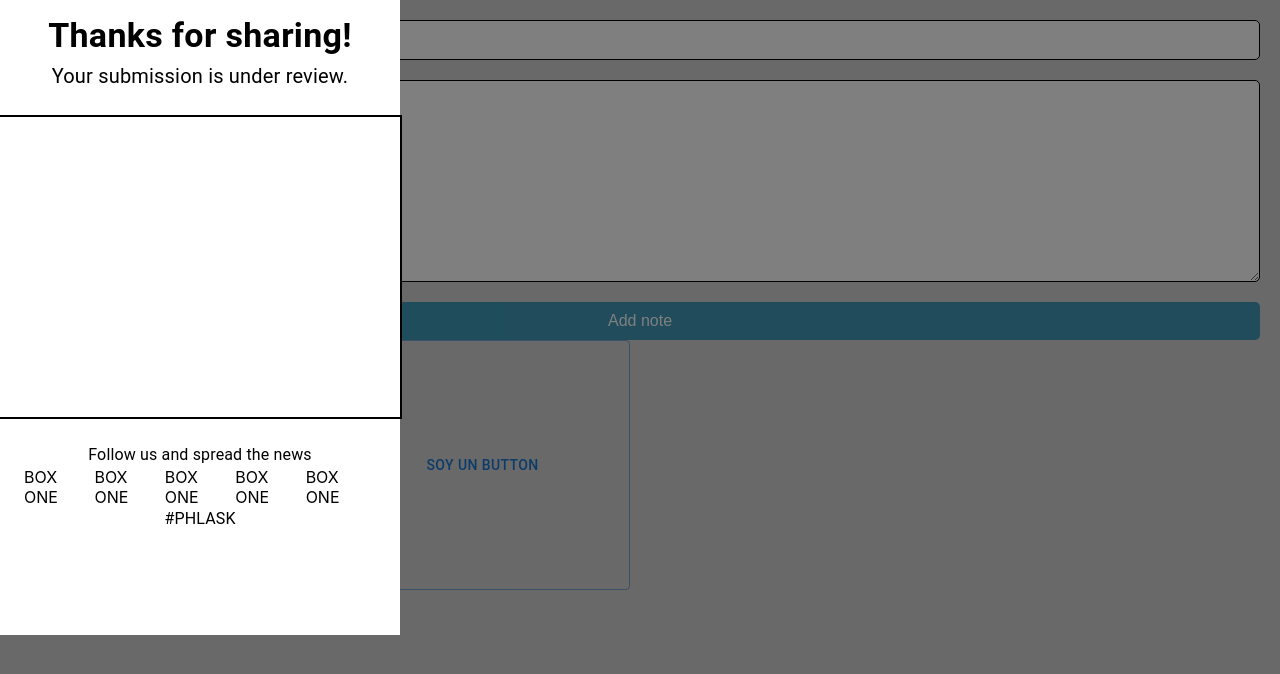
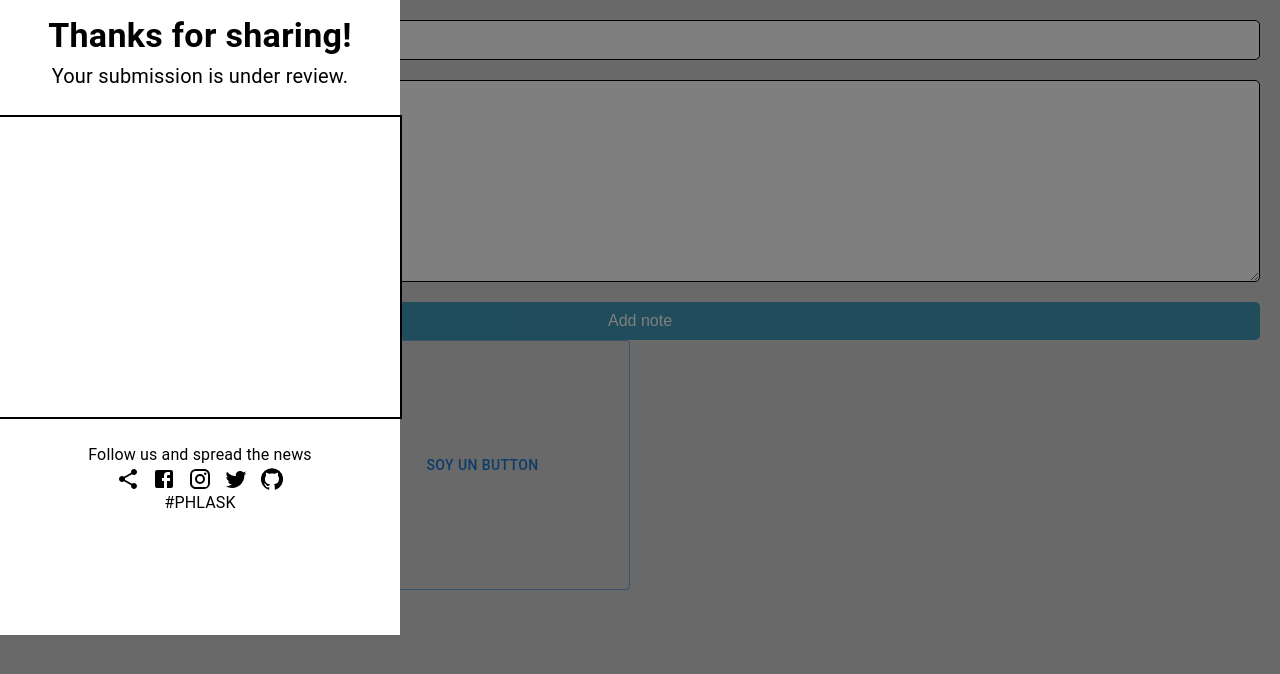
Before and after one commit to a-maci29/notes-app, a React (Create React App) app: page / in a window 1280 px wide. Both pictures are taken after a click on the button "SOY UN BUTTON". Shown: the top 674 px of the page. Built offline with nearby package versions, Linux system fonts and the light colour scheme.

Commit message:
Adds MUI library/emotion import, adds socmed icons

```diff
--- a/package.json
+++ b/package.json
@@ -5,6 +5,7 @@
   "dependencies": {
     "@emotion/react": "^11.11.1",
     "@emotion/styled": "^11.11.0",
+    "@mui/icons-material": "^5.14.18",
     "@mui/material": "^5.14.18",
     "@testing-library/jest-dom": "^5.17.0",
     "@testing-library/react": "^13.4.0",
--- a/src/components/ConfirmationModal.tsx
+++ b/src/components/ConfirmationModal.tsx
@@ -2,8 +2,10 @@ import React from 'react';
 import Button from '@mui/material/Button';
 import {  Modal, Box, Typography, Stack, Container } from '@mui/material';
 import ShareIcon from '@mui/icons-material/Share';
-// import styles from './styles/ConfirmationModal.module.scss';
-
+import FacebookIcon from '@mui/icons-material/Facebook';
+import InstagramIcon from '@mui/icons-material/Instagram';
+import TwitterIcon from '@mui/icons-material/Twitter';
+import GitHubIcon from '@mui/icons-material/GitHub';
 
 const ConfirmationModal = () => {
 
@@ -23,8 +25,8 @@ const ConfirmationModal = () => {
         <Modal
           open={open}
           onClose={handleClose}
-          aria-labelledby="modal-modal-title"
-          aria-describedby="modal-modal-description"
+          aria-labelledby="Confirmation"
+          aria-describedby="Confirmation"
         >
           <Stack
             sx={{
@@ -42,6 +44,7 @@ const ConfirmationModal = () => {
                 display: 'flex',
                 textAlign: 'center'
                 }}>
+
                 <Typography
                 sx={{ fontWeight: 600,
                       fontSize: 'h4.fontSize' }}>
@@ -51,9 +54,11 @@ const ConfirmationModal = () => {
                 sx={{ fontSize: 'h6.fontSize'}}>
                   Your submission is under review.
                 </Typography>
+
               </Box>
               <Box
-                  sx={{border: 2,
+                sx={{
+                    border: 2,
                     width:'100%',
                     height: '50%',
                     mt: 3,
@@ -64,22 +69,19 @@ const ConfirmationModal = () => {
               </Typography>
               <Container
                 sx={{ display: 'flex',
-                    flexDirection: 'row'}}>
-              <Box>
-                BOX ONE
-              </Box>
-              <Box>
-                BOX ONE
-              </Box>
-              <Box>
-                BOX ONE
-              </Box>
-              <Box>
-                BOX ONE
-              </Box>
-              <Box>
-                BOX ONE
-              </Box>
+                      flexDirection: 'row',
+                      justifyContent: 'space-evenly',
+                      width: '60%'}}>
+
+              <ShareIcon></ShareIcon>
+
+              <FacebookIcon></FacebookIcon>
+
+              <InstagramIcon></InstagramIcon>
+
+              <TwitterIcon></TwitterIcon>
+
+              <GitHubIcon></GitHubIcon>
 
               </Container>
               <Typography>
```
Also changed, not shown: 1 other file (tests, documents, lock files or other folders). Lines whose indentation alone changed are shown as unchanged.
